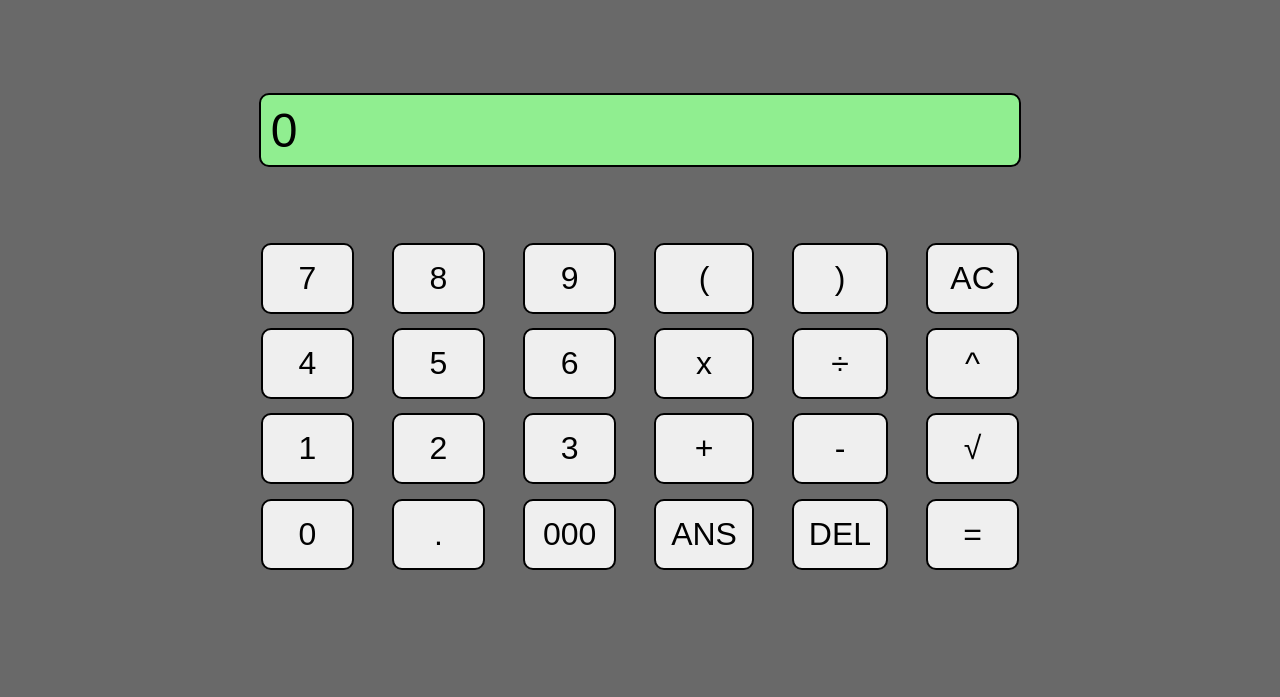
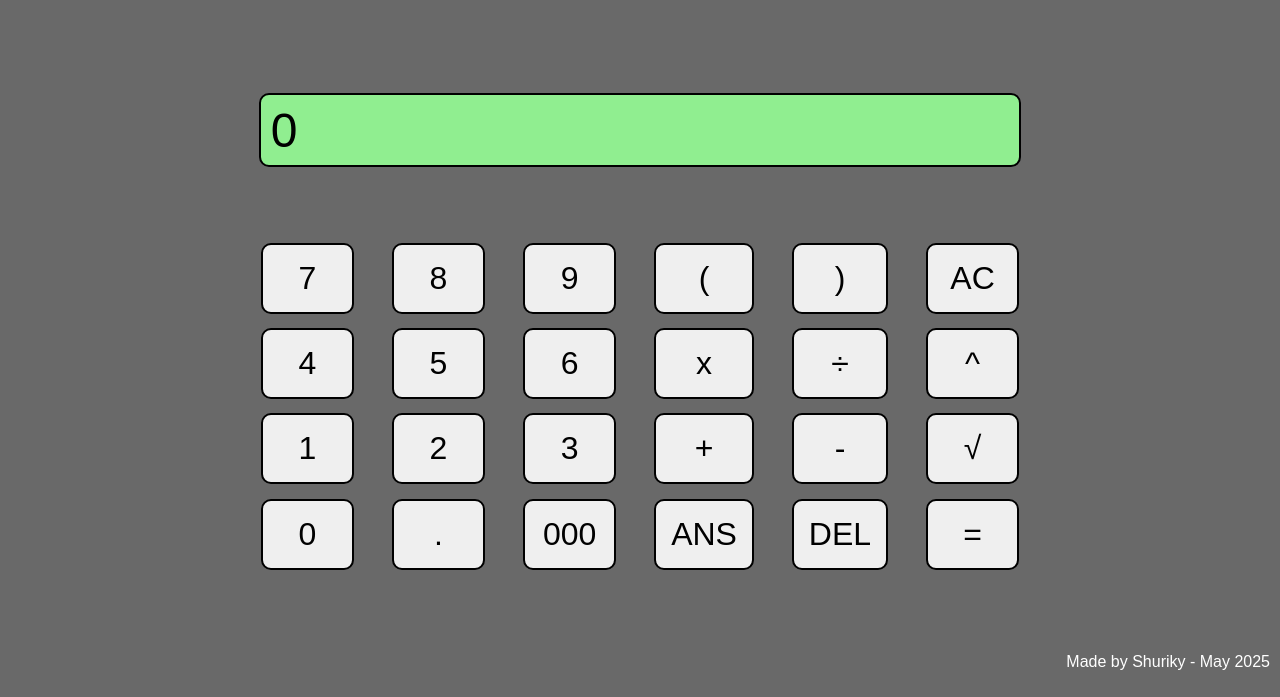
Before and after one commit to Shuriky/calculator, a plain HTML site: page index.html in a window 1280 px wide. Shown: the part 103-800 px from the top of the page. Drawn offline with nearby package versions, Linux system fonts and the light colour scheme.

Commit message:
add author tag to page

```diff
--- a/index.html
+++ b/index.html
@@ -51,6 +51,11 @@
         </div>
     </div>
 
+    <!-- Trademark -->
+    <div class="trademark">
+        <p class="shuriky">Made by Shuriky - May 2025</p>
+    </div>
+
     <!-- Scripts and Libraries -->
     <script src="https://cdnjs.cloudflare.com/ajax/libs/mathjs/11.11.2/math.min.js"></script>
     <script src="script.js"></script>
--- a/script.js
+++ b/script.js
@@ -145,10 +145,8 @@ document.querySelector("#ans").addEventListener("click", function () {
 document.querySelector("#delete").addEventListener("click", function () {
     outputContent = outputContent.slice(0, -1);
     calculateContent = calculateContent.slice(0, -1);
-    //
-    console.log(calculateContent.toString().length);
+    // If the screen is empty then display a 0 instead
     if (calculateContent.toString().length === 0) {
-        calculateContent = "0";
         outputContent = "0";
     }
     updateDisplay();
--- a/style.css
+++ b/style.css
@@ -12,6 +12,8 @@
 
 body {
     background-color:var(--background-color);
+    display: flex;
+    flex-direction: column;
 }
 
 .heading {
@@ -82,3 +84,17 @@ body {
     border-color: black;
     border-radius: 10px;
 }
+
+.trademark {
+    position: fixed;
+    bottom: 10px;
+    right: 10px;
+    display: flex;
+    justify-content: end;
+    align-items: end;
+}
+
+.shuriky {
+    color: var(--main-color);
+    font-size: 16px;
+}
```
